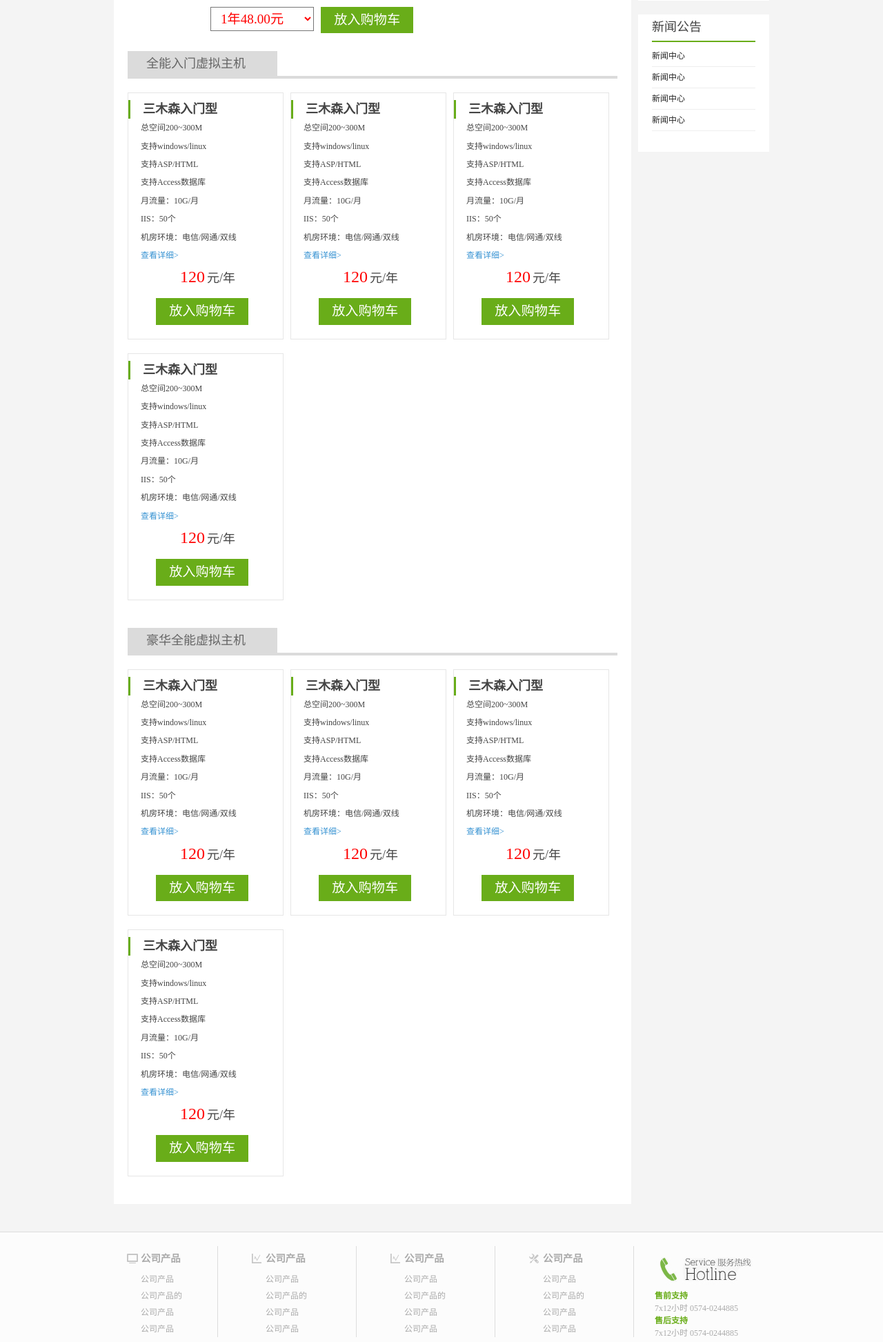
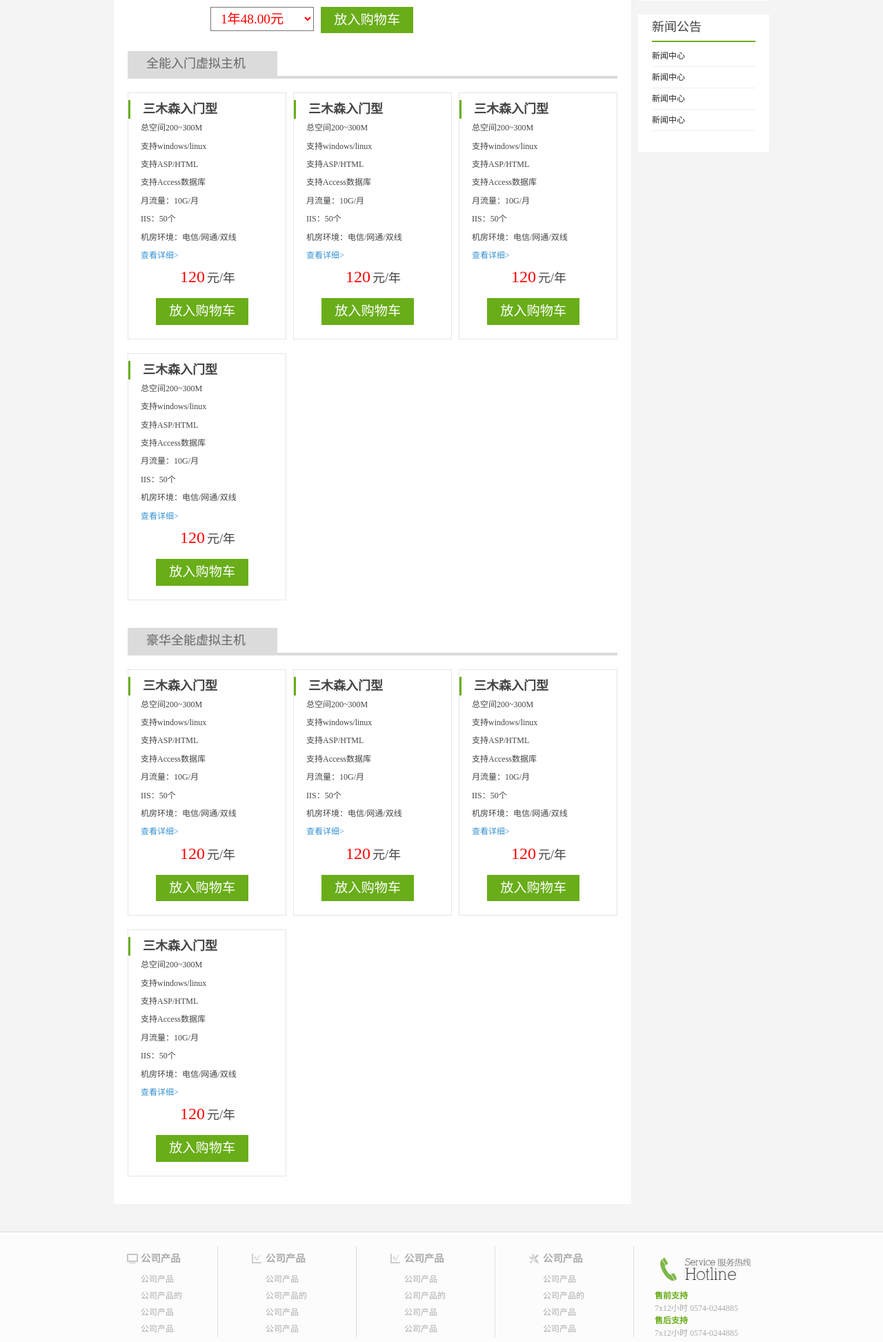
Before and after one commit to yysamson/idc-html, a PHP site: page /product-detal.php in a window 1280 px wide. Shown: the part 360-2305 px from the top of the page at 69% size. Run offline with PHP 8.4, Linux system fonts and the light colour scheme.

Commit message:
产品页面修改

```diff
--- a/css/layout.css
+++ b/css/layout.css
@@ -282,7 +282,7 @@ select{
    border: 1px #e6e6e6 solid;
     padding-bottom: 20px;
     margin-top: 20px;
-    width: 224px;
+    width: 228px;
     display: block;
 
 }
--- a/product-detal.php
+++ b/product-detal.php
@@ -30,7 +30,7 @@
             </ul>
         </div>
 
-        <div class="span-18">
+        <div class="span-19">
             <div class="span-6 product-border ">
                         <span class="product-content-name span-6">
                             <ul>
```
